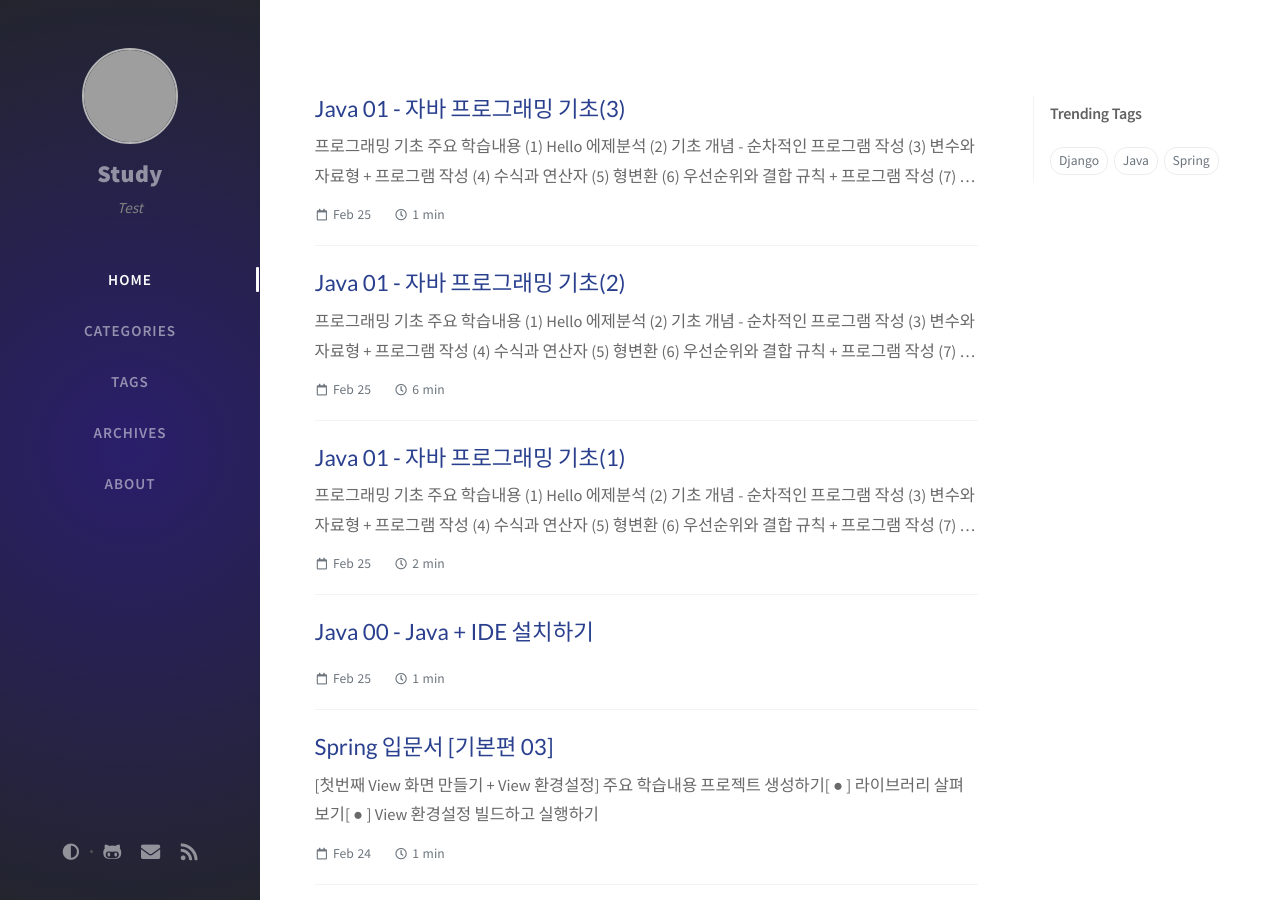
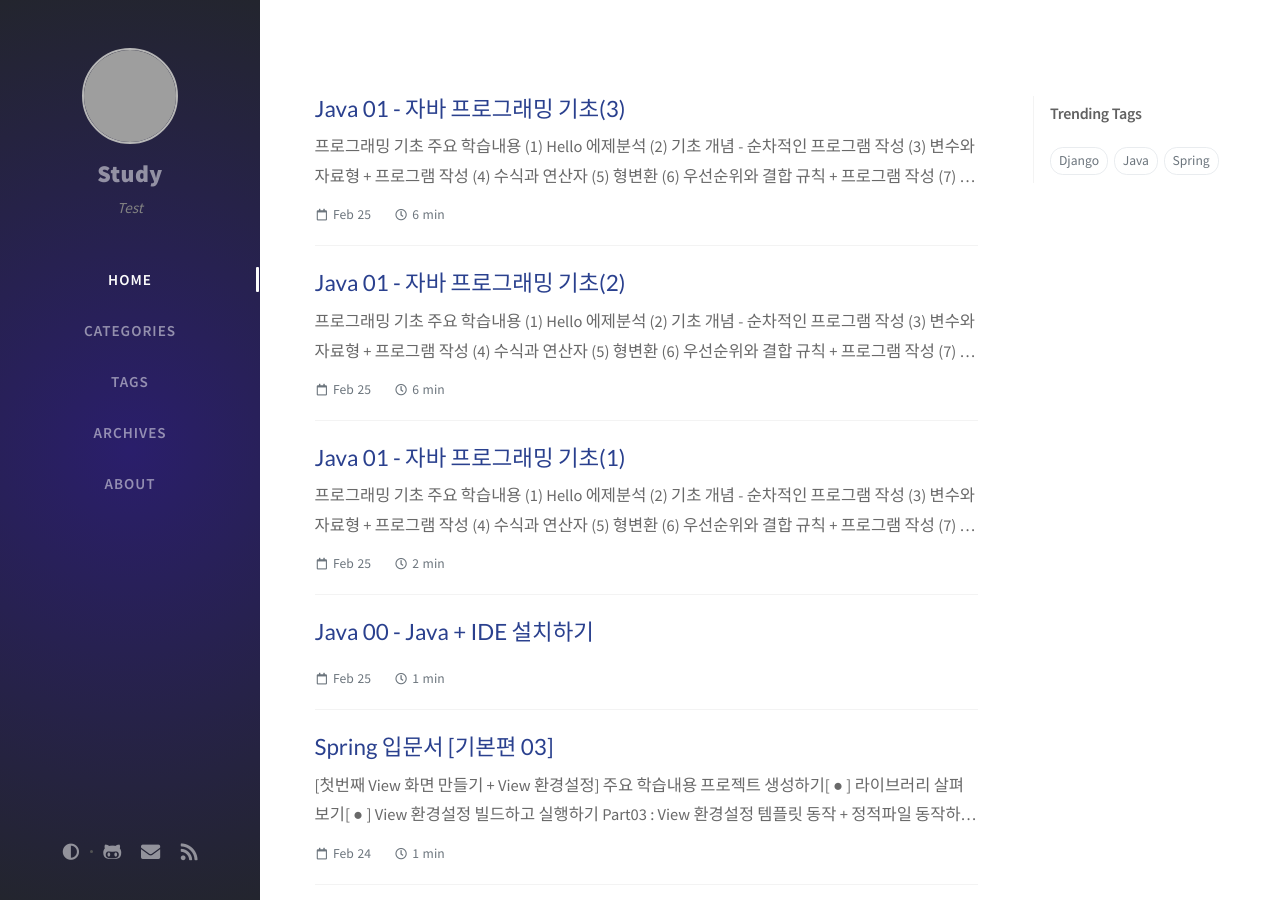
Before and after one commit to ksm0207/ksm0207.github.io, a Jekyll site: the page built from index.html, in a window 1280 px wide and 900 px high. Built offline with Jekyll 4.4.1, drawn with Linux system fonts in a browser that asks for light colours; nearby versions of some CDN libraries; the list of posts is cut into pages by our own code; comment, search, counter and statistics services are not loaded; some of the changed lines change nothing that is shown; grey boxes are pictures that could not be loaded.

Commit message:
Java 포스팅 시작(3)
- 변수와 자료형 Update
- 추후 내용 추가 할 것 !

````diff
--- a/_posts/2021-02-24-spring_study03.md
+++ b/_posts/2021-02-24-spring_study03.md
@@ -15,3 +15,7 @@
 *  <a href="https://ksm0207.github.io/posts/spring_study02/">라이브러리 살펴보기</a>[ ● ]
 * View 환경설정
 * 빌드하고 실행하기
+
+# Part03 : View 환경설정
+
+템플릿 동작 + 정적파일 동작하는법
--- a/_posts/2021-02-26-java03.md
+++ b/_posts/2021-02-26-java03.md
@@ -20,3 +20,105 @@
 
 
 # (3) 변수와 자료형
+
+변수(variable) 는 데이터가 저장되는 것을 의미하며 이것을 박스에 담아두는 개념이고<br>
+이것은 최종적으로 컴퓨터의 메모리에 저장합니다<br>
+※ 예를들어 주문한 택배 물건이 박스에 고스란히 담겨져 집 앞에 놓여져 있을때
+```
+물건 = "과자"
+박스 = 물건
+물건 = 집
+```
+
+변수가 필요한 상황은 사용자가 입력한 값을 저장하거나 무언가 계산 도중에 중간 결과를 저장 할때 필요합니다<br>
+
+사용하기 전에는 반드시 미리 선언명 을 지어줘야 합니다 이때 선언한다는것은 컴파일러에 변수를 사용한다고<br>
+미리 알려주는것과 같으며 ```자료형``` 에 맞는 기억 공간을 확보할수가 있습니다<br>
+
+```
+변수의 올바른 선언 형식
+
+int number; int는 정수형(Integer) 자료형을 의미합니다 number는 변수의 이름이 됩니다
+
+int number = 9 // 변수가 선언될때 값은 아직 정의되지 않은 상태이지만
+                  선언과 동시에 초기값을 설정해줄수 있습니다
+
+```
+
+# 자료형 종류
+
+앞서 작성해본 ``` int number  ``` 는 정수형 ``` 자료형 ``` 을 의미합니다 그렇다면 자료형이 무엇일까요?<br>
+자료형(data type)은 변수에 저장되는 데이터 타입을 의미합니다<br>
+프로그래밍에서 없어사 안될 데이터 타입은 여러가지가 있으며 다양하게 사용됩니다<br>
+
+```
+자료형 종류 1번째 : 기초형 자료 - primitive type (실제로 데이터에 값이 저장되는 값들)
+
+정수형을 가진 타입 : byte short int long
+
+실수형을 가진 타입 : double float
+
+논리형을 가진 타입 : boolean / True False (참 거짓)
+
+문자형을 가진 타입 : char
+
+자료형 조류 2번째 : 참조형 자료 - reference type (실제 객체를 가리키는 주소를 저장)
+
+Class / Interface / Array []
+
+```
+참조형 자료 같은 경우는 추후 class 학습할때 설명 하겠습니다<br>
+
+
+※ 자료형은 변수에 저장이 되는 값들의 형태와 허용 ```연산``` 등을 결정합니다<br>
+  int 자료형은 정수형 만을 저장할수 있고 ``` 사칙연산 ``` 또한 허용됩니다<br>
+  자바에서는 자료형을 강력하게 규제하는 언어이며 반드시 타입을 지정하여야 하고 타입이 다른 데이터 일경우<br>
+  저장 할수 없습니다
+
+
+# 정수형 타입
+
+정수형은 정수를 표현할때 사용됩니다
+
+```
+정수형을 가진 타입 : byte short int long
+(1) byte
+    크기 : 1 byte
+
+(2) short
+    크기 : 2 byte
+
+(3) int ★ 자주 사용되며 32비트를 이용하여 -21 억 ~ 21억 정도 표현합니다
+    크기 : 4 byte
+
+(4) long ★ 64비트를 이용하여 int 의 최소값 최대값을 훨씬 많은 값을 표현 할수 있습니다
+    크기 : 8 byte
+```
+
+다음은 정수형을 가진 타입을 가지고 ``` 빛이 1년동안 진행하는 거리를 계산하는 ``` 프로그램을<br>
+실습해보았습니다<br>
+
+```
+package com.company;
+
+public class Light {
+    public static void main(String [] args){
+
+        long lightspeed = 30000; // 빛의 속도
+        long distance =0;    // 거리
+
+        Hint :  1광년 구하는 공식 : 빛의속도 * 1년 * 24시간 * 1시간 * 1분
+
+        distance = lightspeed * 365 * 24 * 60 * 60;
+        System.out.println("빛이 1년동안 가는 거리 는 "+ distance + "km 입니다");
+    }
+}
+
+```
+
+```
+Result = [
+    빛이 1년동안 가는 거리 는 946080000000km 입니다
+]
+
+```
````
